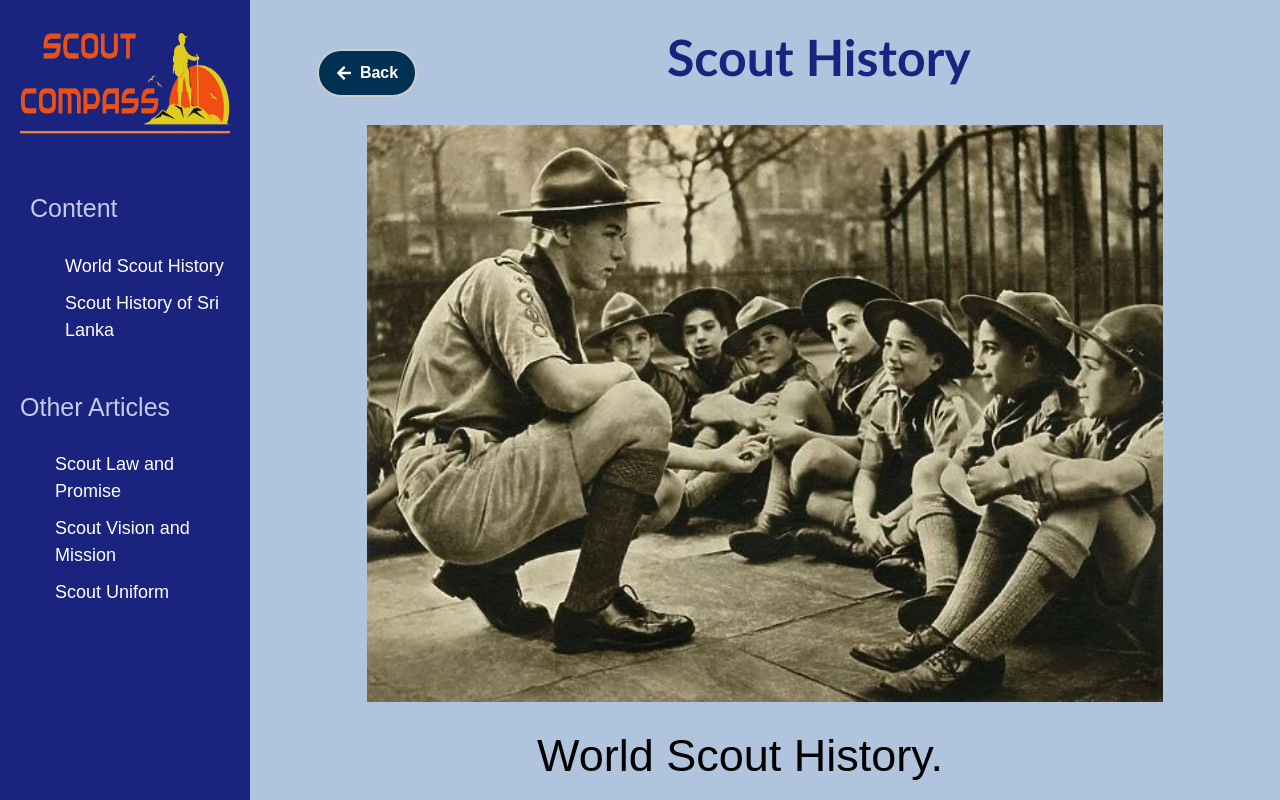
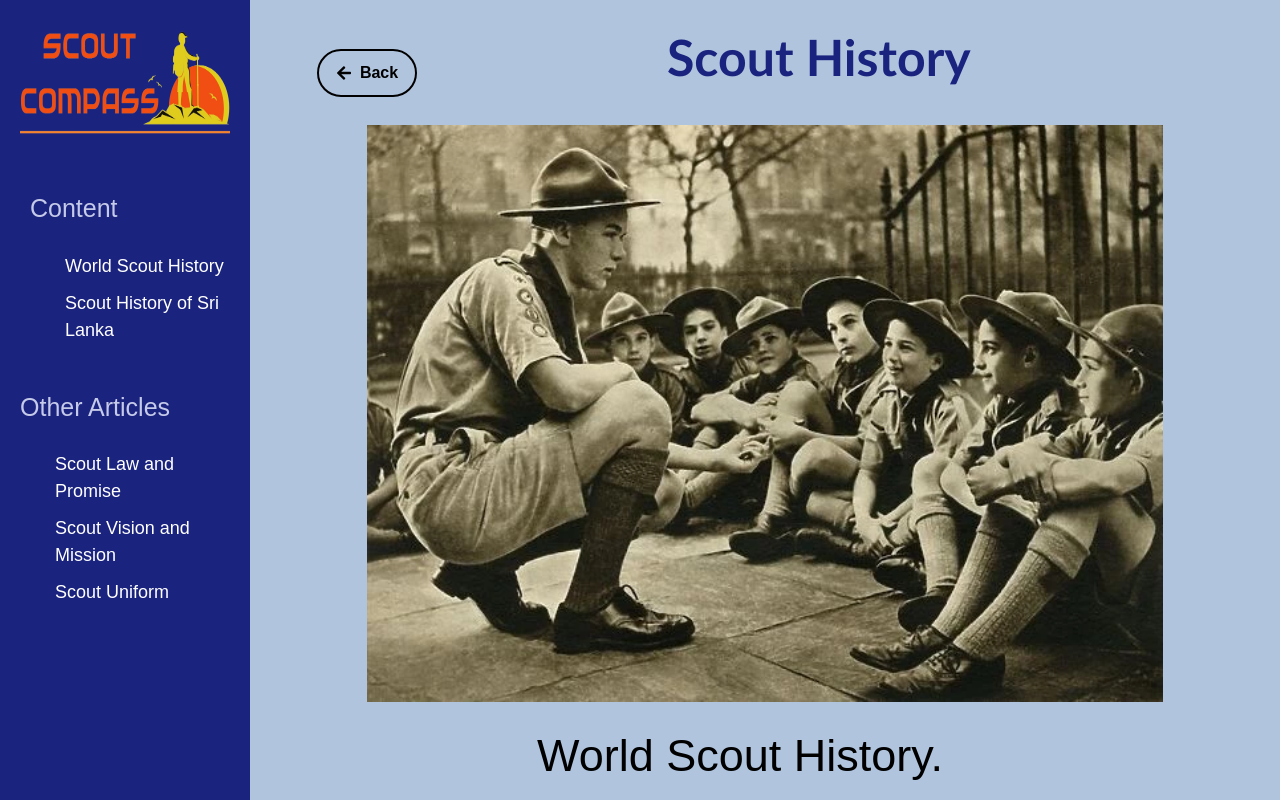
Before and after one commit to VikasithaSathsara/ScoutCompass_frontend, a React (Create React App) app: page /scouthistory in a window 1280 px wide. Shown: the top 800 px of the page. Built offline with nearby package versions, Linux system fonts and the light colour scheme.

Commit message:
Change style in Blogs
Change style in Blogs

```diff
--- a/src/Pages/Blogs/ScoutHistory.jsx
+++ b/src/Pages/Blogs/ScoutHistory.jsx
@@ -49,13 +49,13 @@ function ScoutHistory() {
         <div class="facts">
           <div class="_header2">
             <Button
-              bg="#003153"
-              textColor="white"
+              bg="transparent"
+              textColor="black"
               fontWeight="600"
               width="100px"
               borderRadius="40px"
               leftIcon={<FaArrowLeft />}
-              border="2px solid #ccc"
+              border="2px solid black"
               padding="10px"
               onClick={() => window.history.back()}
               _hover={{ bg: "yellow", textColor: "black" }}
```
